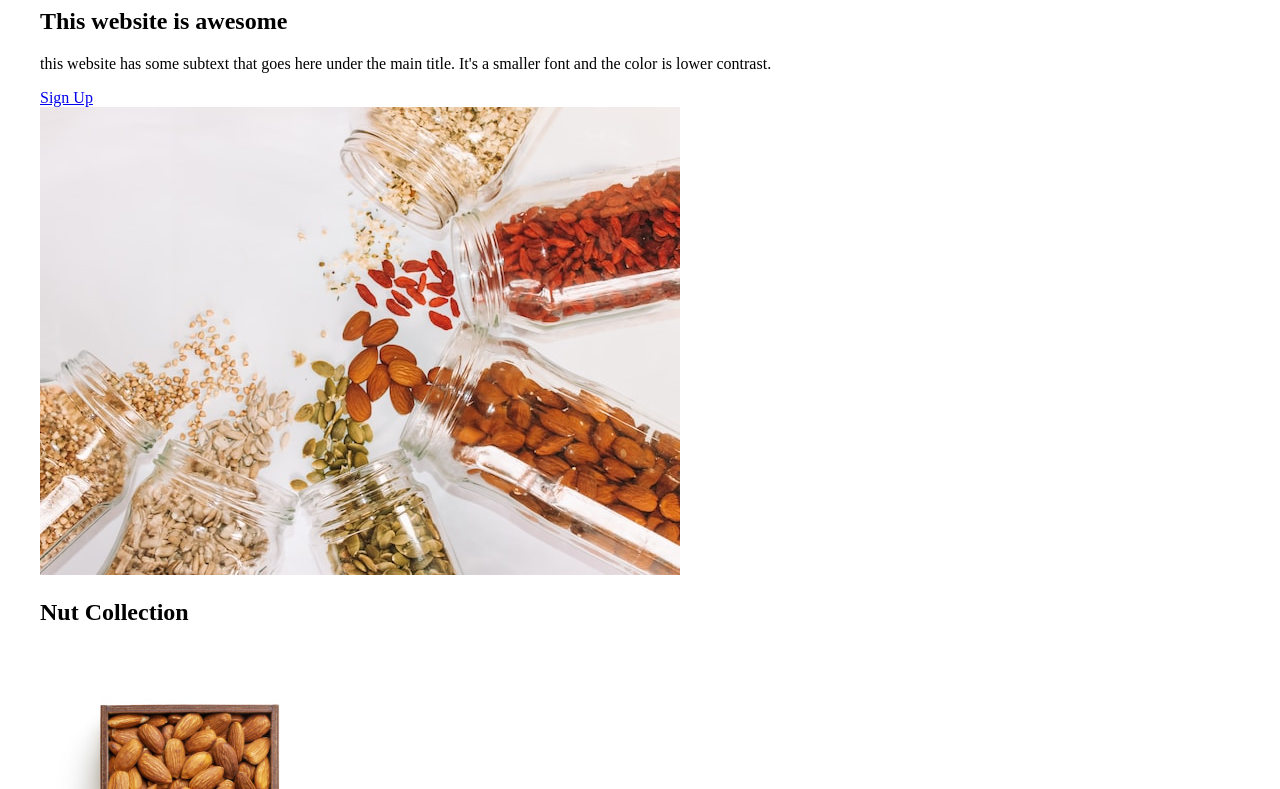
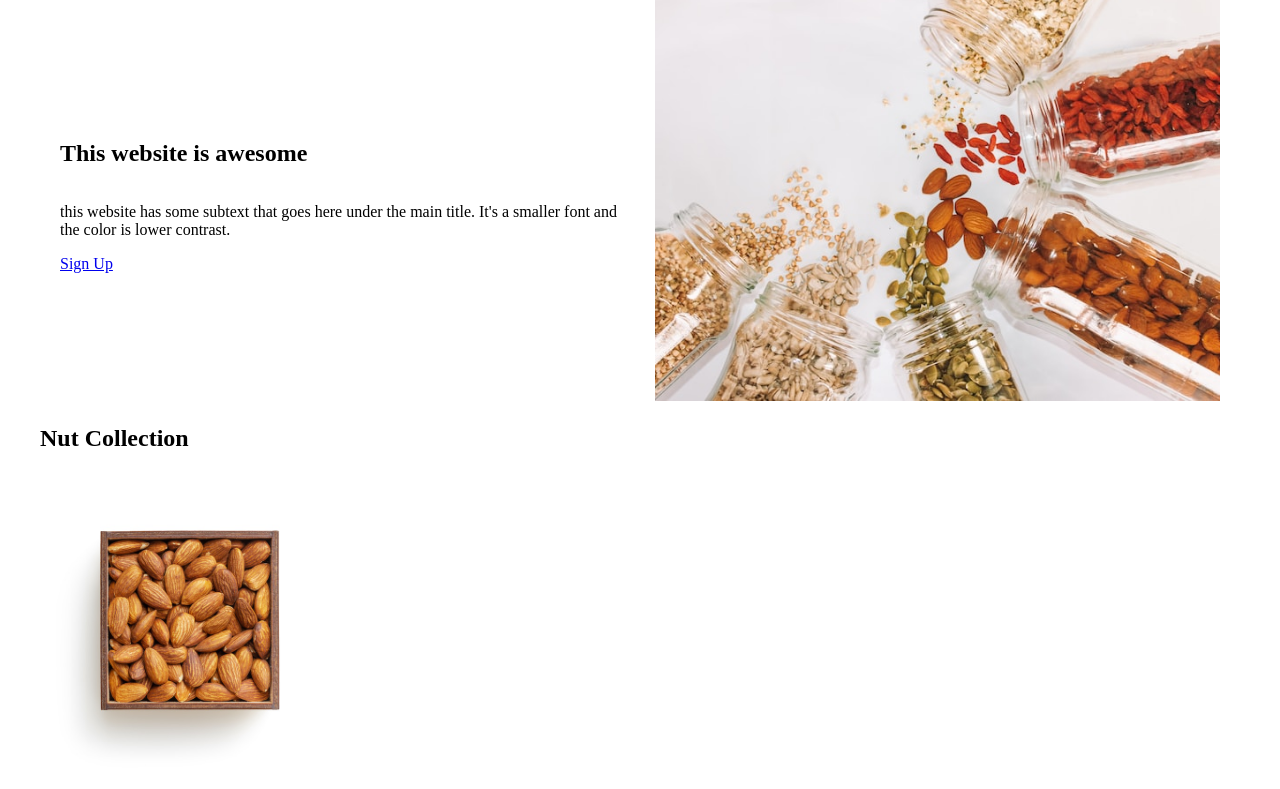
Before and after one commit to JohnBadri/top-flex-project, a plain HTML site: page index.html in a window 1280 px wide. Shown: the part 116-905 px from the top of the page. Drawn offline with Linux system fonts and the light colour scheme.

Commit message:
Text with image functionality has been completed

```diff
--- a/style.css
+++ b/style.css
@@ -29,6 +29,30 @@ nav ul {
   padding: 0;
 }
 
+.section-image-with-text {
+  display: flex;
+  gap: 30px;
+  justify-content: space-between;
+  margin: 0 20px;
+}
+
+.section-image-with-text .text-portion {
+  display: flex;
+  flex-direction: column;
+  justify-content: center;
+  flex: 1 1 0;
+}
+
+.section-image-with-text .image-portion {
+  flex: 1 1 0;
+}
+
+.section-image-with-text .image-portion img {
+  width: 100%;
+}
+
+
+
 @media (max-width: 768px) {
   .header {
     flex-direction: column;
@@ -44,4 +68,9 @@ nav ul {
     flex-direction: column;
     gap: 10px;
   }
+
+  .section-image-with-text{
+    flex-direction: column;
+    gap: 10px;
+  }
 }
```
Also changed, not shown: index.html (+1 -1 lines).
